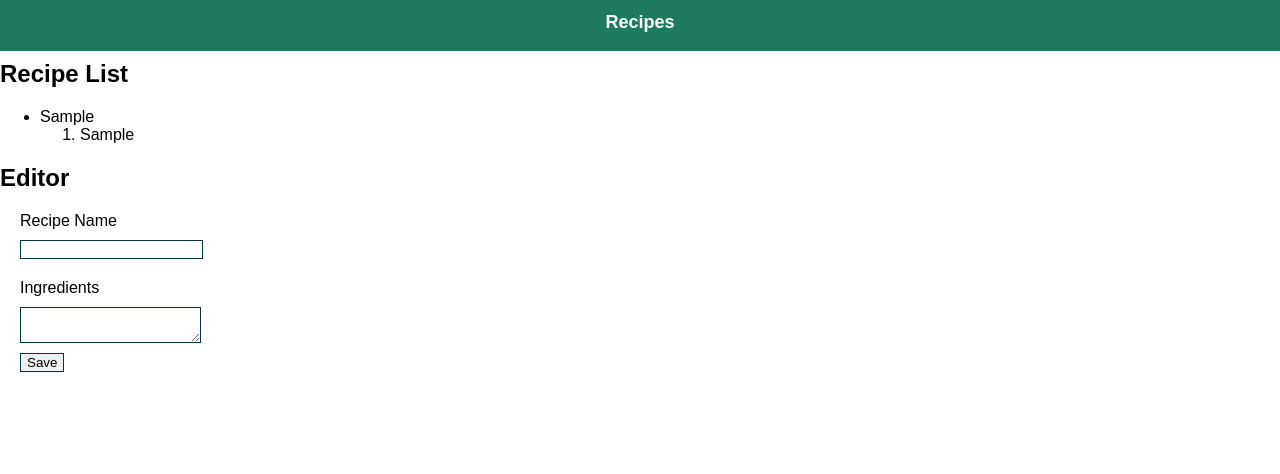
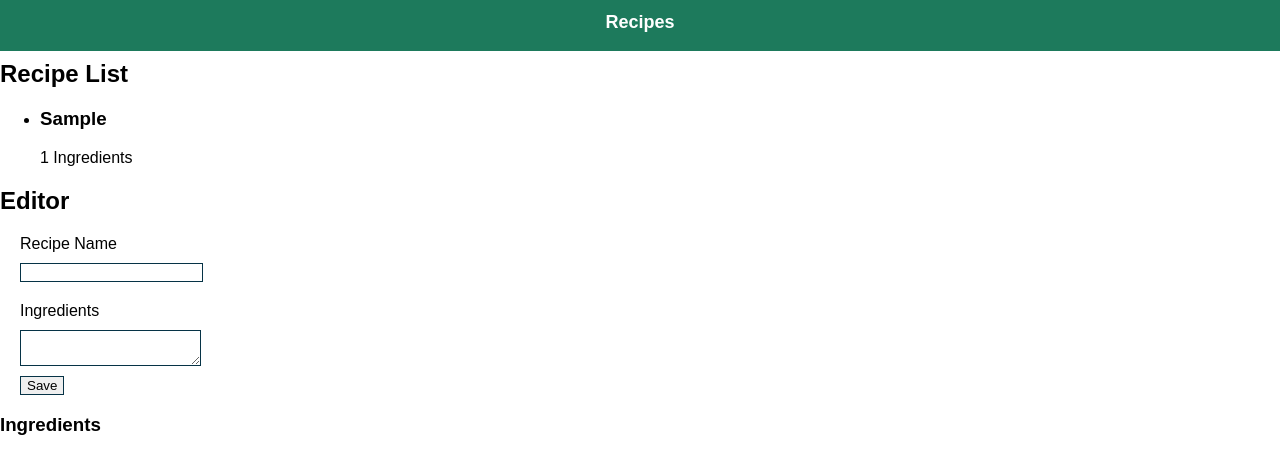
Before and after one commit to bwyan/fcc-recipe, a React app: page / in a window 1280 px wide. Both pictures are taken after typing "Sample", "Sample" into the empty fields and a click on the button "Save". Shown: the top 474 px of the page. Built offline with nearby package versions, Linux system fonts and the light colour scheme.

Commit message:
Add RecipeListItem and RecipeViewer. Add CurrentRecipe to global state

```diff
--- a/src/App.js
+++ b/src/App.js
@@ -1,6 +1,7 @@
 import React, {Component} from 'react';
 import Header from './components/Header.js';
 import RecipeList from './components/RecipeList.js';
+import RecipeViewer from './components/RecipeViewer.js'
 import Editor from './components/Editor.js';
 
 //styles
@@ -10,10 +11,12 @@ class App extends Component {
   constructor() {
   	super();
 
-  	this.addRecipe = this.addRecipe.bind(this)
+  	this.addRecipe = this.addRecipe.bind(this);
+  	this.setCurrentRecipe = this.setCurrentRecipe.bind(this);
 
   	this.state = {
-  		recipes: {}
+  		recipes: {},
+  		currentRecipe: null
   	}
   }
 
@@ -26,13 +29,18 @@ class App extends Component {
 		this.setState({ recipes });
   }
 
+  setCurrentRecipe(key) {
+  	this.setState({currentRecipe: key});
+  }
+
   render() {
     return (
-      <div className="App">
+       <div className="App">
         <Header />
         <main>
-        	<RecipeList recipes={this.state.recipes}/>
+        	<RecipeList recipes={this.state.recipes} setCurrentRecipe={this.setCurrentRecipe}/>
         	<Editor addRecipe={this.addRecipe} />
+			 		<RecipeViewer recipe={this.state.recipes[this.state.currentRecipe] || {name: '', ingredients: []}}/>
         </main>
       </div>
     )
--- a/src/components/Recipe.js
+++ /dev/null
@@ -1,23 +0,0 @@
-import React from 'react';
-
-class Recipe extends React.Component {
-
-	showDetails() {
-
-	}
-
-	render() {
-		return(
-			<li>
-				<div>
-					<span>{this.props.details.name}</span>
-					<ol>
-						{this.props.details.ingredients.map(i => <li key={i.id}>{i}</li>) }
-					</ol>
-				</div>
-			</li>
-		)
-	}
-}
-
-export default Recipe;
--- a/src/components/RecipeList.js
+++ b/src/components/RecipeList.js
@@ -1,5 +1,5 @@
 import React from 'react';
-import Recipe from './Recipe.js'
+import RecipeListItem from './RecipeListItem.js'
 
 class RecipeList extends React.Component {
 	render() {
@@ -10,7 +10,7 @@ class RecipeList extends React.Component {
 					{
 						Object
 							.keys(this.props.recipes)
-							.map(key => <Recipe key={key} details={this.props.recipes[key]} />)
+							.map(key => <RecipeListItem key={key} recipeID={key} details={this.props.recipes[key]} setCurrentRecipe={this.props.setCurrentRecipe}/>)
 					}
 				</ul>
 			</div>
--- /dev/null
+++ b/src/components/RecipeListItem.js
@@ -0,0 +1,23 @@
+import React from 'react';
+
+class RecipeListItem extends React.Component {
+
+	showDetails() {
+
+	}
+
+	render() {
+		return(
+			<li>
+				<div onClick={e => this.props.setCurrentRecipe(this.props.recipeID)}>
+					<h3>{this.props.details.name}</h3>
+					<p>
+						{`${this.props.details.ingredients.length} Ingredients`}
+					</p>
+				</div>
+			</li>
+		)
+	}
+}
+
+export default RecipeListItem;
--- /dev/null
+++ b/src/components/RecipeViewer.js
@@ -0,0 +1,17 @@
+import React from 'react';
+
+class RecipeViewer extends React.Component {
+	render() {
+		return(
+			<div>
+				<h2>{this.props.recipe.name ? this.props.recipe.name : ''}</h2>
+				<h3>Ingredients</h3>
+				<ul>
+					{this.props.recipe.ingredients.map(ingredient => <li key={ingredient.id}>{ingredient}</li>)}
+				</ul>
+			</div>
+		)
+	}
+}
+
+export default RecipeViewer;
```
